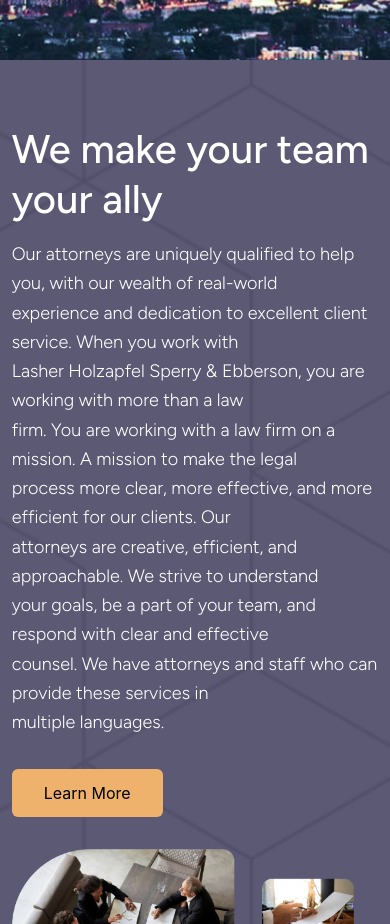
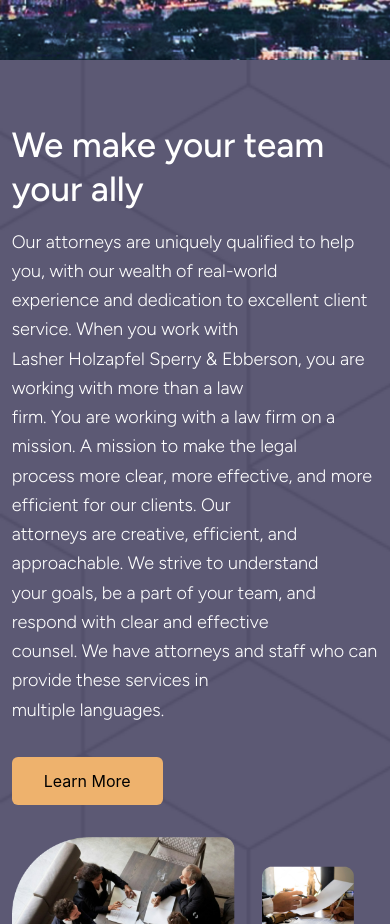
Before and after one commit to Abheerajput/rkllwa, a React (Create React App) app: page / in a window 390 px wide. Shown: the part 840-1764 px from the top of the page. Built offline with nearby package versions, Linux system fonts and the light colour scheme; the HTML template or start-up script is replaced by a standard one; a web font is replaced by a local one.

Commit message:
latest-code

```diff
--- a/src/Components/Section/Section1.jsx
+++ b/src/Components/Section/Section1.jsx
@@ -15,7 +15,7 @@
       >
         <div className="flex xs:flex-col sm:flex-col md:flex-col  flex-row justify-between py-16 px-[3%] ">
           <div className="w-1/2  xl:pl-[2%] sm:w-full md:w-full xs:w-full">
-            <h1 className="text-[40px] lg:text-[50px] fgt-ff-medium text-white leading-tight">
+            <h1 className="text-[40px] lg:text-[50px] xs:text-[35px] fgt-ff-medium text-white leading-tight">
               {title}
             </h1>
             <p
```
